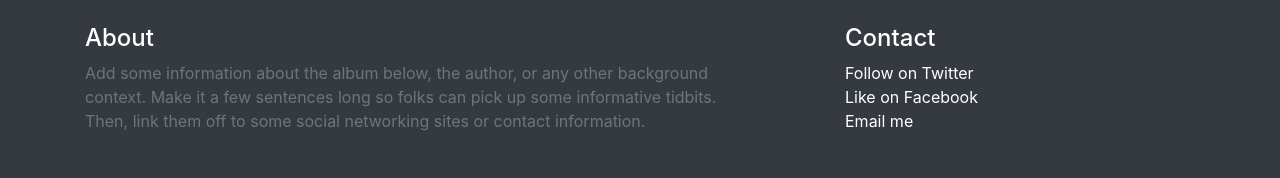
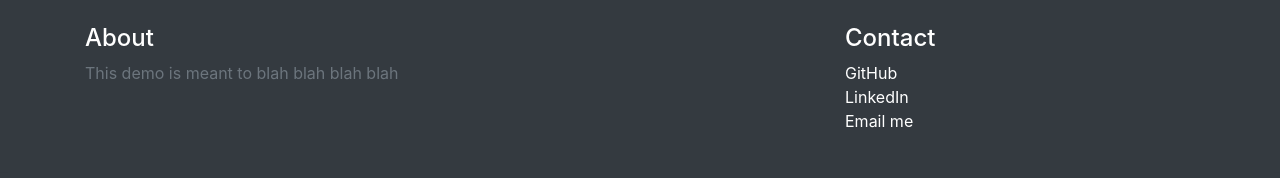
Before and after one commit to Jack-R-Long/CSV-to-XML-tool-AETC-roadshow, a plain HTML site: page front_end/index.html in a window 1280 px wide. Both pictures are taken after a click on the button "Toggle navigation". Shown: the top 178 px of the page. Drawn offline with nearby package versions, Linux system fonts and the light colour scheme.

Commit message:
Minor modifications to about section and links

```diff
--- a/front_end/index.html
+++ b/front_end/index.html
@@ -1,12 +1,13 @@
 <!DOCTYPE html>
-<html lang="en"><head>
+<html lang="en">
+  <head>
     <meta charset="utf-8">
     <meta name="viewport" content="width=device-width, initial-scale=1, shrink-to-fit=no">
     <meta name="description" content="">
     <meta name="author" content="">
     <link rel="icon" href="/docs/4.1/assets/img/favicons/favicon.ico">
 
-    <title>Album example for Bootstrap</title>
+    <title>AETC Roadshow Demo</title>
 
     <link rel="canonical" href="https://getbootstrap.com/docs/4.1/examples/album/">
 
@@ -25,13 +26,13 @@
           <div class="row">
             <div class="col-sm-8 col-md-7 py-4">
               <h4 class="text-white">About</h4>
-              <p class="text-muted">Add some information about the album below, the author, or any other background context. Make it a few sentences long so folks can pick up some informative tidbits. Then, link them off to some social networking sites or contact information.</p>
+              <p class="text-muted">This demo is meant to blah blah blah blah</p>
             </div>
             <div class="col-sm-4 offset-md-1 py-4">
               <h4 class="text-white">Contact</h4>
               <ul class="list-unstyled">
-                <li><a href="#" class="text-white">Follow on Twitter</a></li>
-                <li><a href="#" class="text-white">Like on Facebook</a></li>
+                <li><a href="https://github.com/Jack-R-Long" class="text-white">GitHub</a></li>
+                <li><a href="#" class="text-white">LinkedIn</a></li>
                 <li><a href="#" class="text-white">Email me</a></li>
               </ul>
             </div>
@@ -122,7 +123,7 @@
         <p class="float-right">
           <a href="#">Back to top</a>
         </p>
-        <p>Thank you!</p>
+        <strong>Thank you!</strong>
       </div>
     </footer>
 
@@ -135,5 +136,5 @@
     <!-- Custom JS for tool -->
     <script src="js/CSVtoXML.js"></script>
 
-
-<svg xmlns="http://www.w3.org/2000/svg" width="208" height="225" viewBox="0 0 208 225" preserveAspectRatio="none" style="display: none; visibility: hidden; position: absolute; top: -100%; left: -100%;"><defs><style type="text/css"></style></defs><text x="0" y="11" style="font-weight:bold;font-size:11pt;font-family:Arial, Helvetica, Open Sans, sans-serif">Thumbnail</text></svg></body></html>
+  </body>
+</html>
```
